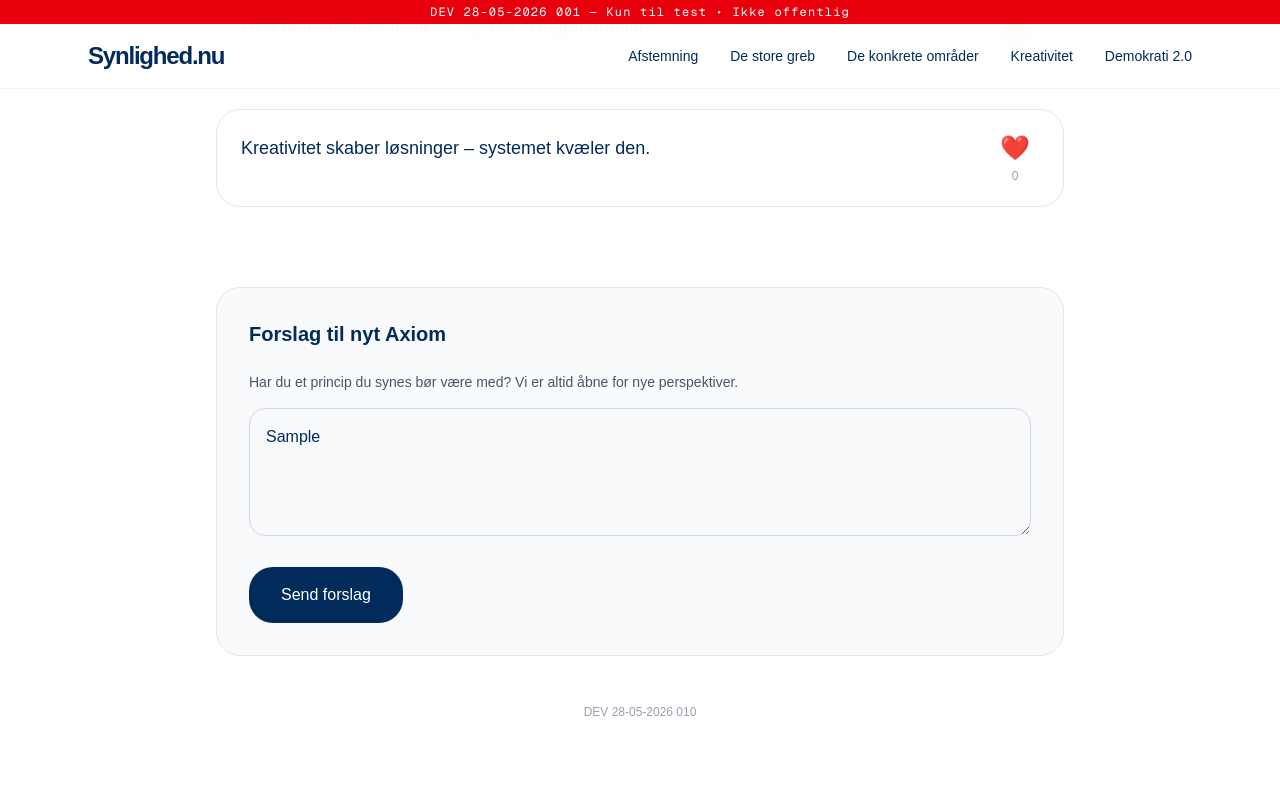
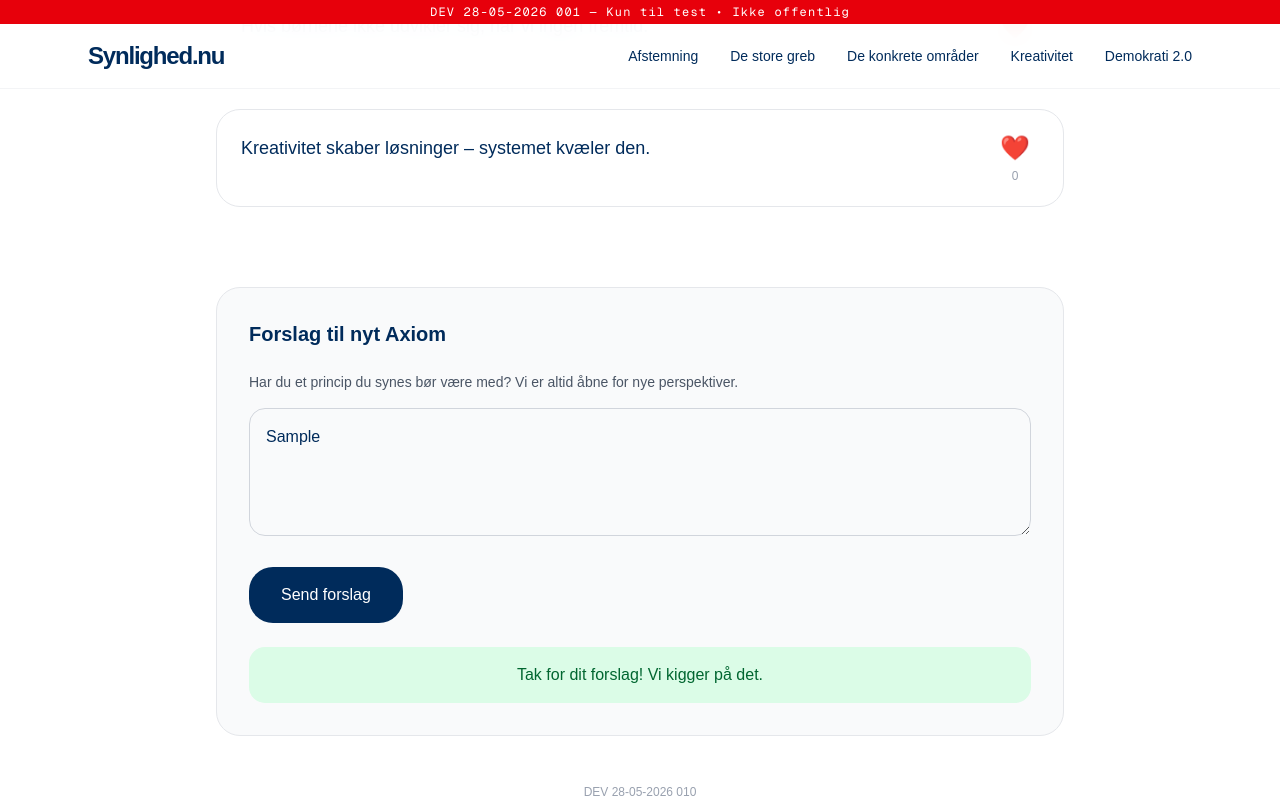
Before and after one commit to synlighed-nu/synlighed-nu-clean, a Next.js app: page /axiomer in a window 1280 px wide. Both pictures are taken after typing "Sample" into the empty fields and a click on the button "Send forslag". Shown: the part 1467-2267 px from the top of the page. Built offline with nearby package versions, Linux system fonts and the light colour scheme.

Commit message:
Update page.tsx

```diff
--- a/app/axiomer/page.tsx
+++ b/app/axiomer/page.tsx
@@ -2,7 +2,7 @@
 
 import React, { useState, useEffect } from 'react';
 import Nav from '../components/common/_Nav';
-import { AXIOMS, DEV_VERSION } from '../lib/constants';   // ← korrekt sti
+import { AXIOMS, DEV_VERSION } from '../lib/constants';
 
 export default function AxiomerPage() {
   const [likes, setLikes] = useState<number[]>(() => {
@@ -20,6 +20,8 @@ export default function AxiomerPage() {
     }
     return new Array(AXIOMS.length).fill(false);
   });
+
+  const [suggestionSubmitted, setSuggestionSubmitted] = useState(false);
 
   useEffect(() => {
     localStorage.setItem('axiomLikes', JSON.stringify(likes));
@@ -45,6 +47,13 @@ export default function AxiomerPage() {
     setLikes(newLikes);
   };
 
+  const handleSubmitSuggestion = (e: React.FormEvent) => {
+    e.preventDefault();
+    setSuggestionSubmitted(true);
+    // Her kan vi senere gemme forslaget – lige nu viser vi kun feedback
+    setTimeout(() => setSuggestionSubmitted(false), 5000); // gemmer beskeden efter 5 sek
+  };
+
   const top3 = [...AXIOMS]
     .map((item, i) => ({ ...item, likes: likes[i], index: i }))
     .sort((a, b) => b.likes - a.likes)
@@ -57,6 +66,7 @@ export default function AxiomerPage() {
       <div className="max-w-4xl mx-auto px-6 pt-28 pb-20">
         <h1 className="text-5xl font-bold tracking-tighter mb-8">Axioms</h1>
 
+        {/* Introduktion */}
         <div className="prose prose-lg max-w-none mb-16">
           <p className="text-xl leading-relaxed">
             Axioms er de få, enkle principper vi vælger at holde fast i.
@@ -77,6 +87,7 @@ export default function AxiomerPage() {
           </a>
         </div>
 
+        {/* Top 3 */}
         <div className="mb-16">
           <h2 className="text-2xl font-semibold mb-6">De mest værdsatte Axioms lige nu</h2>
           <div className="grid md:grid-cols-3 gap-6">
@@ -92,6 +103,7 @@ export default function AxiomerPage() {
           </div>
         </div>
 
+        {/* Alle Axioms */}
         <h2 className="text-2xl font-semibold mb-6">Alle Axioms</h2>
         <div className="space-y-6">
           {AXIOMS.map((axiom, index) => (
@@ -117,18 +129,32 @@ export default function AxiomerPage() {
           ))}
         </div>
 
+        {/* Forslag til nyt Axiom */}
         <div className="mt-20 bg-gray-50 border border-gray-200 rounded-3xl p-8">
           <h3 className="text-xl font-semibold mb-6">Forslag til nyt Axiom</h3>
           <p className="text-sm text-gray-600 mb-4">
             Har du et princip du synes bør være med? Vi er altid åbne for nye perspektiver.
           </p>
+
+          <form onSubmit={handleSubmitSuggestion}>
             <textarea
               className="w-full h-32 border border-gray-300 rounded-2xl p-4 focus:outline-none focus:border-[#002B5B]"
               placeholder="Skriv dit forslag til et nyt Axiom her..."
+              required
             />
-          <button className="mt-6 px-8 py-4 bg-[#002B5B] text-white rounded-3xl font-medium hover:bg-[#001B3D]">
+            <button
+              type="submit"
+              className="mt-6 px-8 py-4 bg-[#002B5B] text-white rounded-3xl font-medium hover:bg-[#001B3D]"
+            >
               Send forslag
             </button>
+          </form>
+
+          {suggestionSubmitted && (
+            <div className="mt-6 p-4 bg-green-100 text-green-800 rounded-2xl text-center">
+              Tak for dit forslag! Vi kigger på det.
+            </div>
+          )}
         </div>
 
         <div className="text-center text-xs text-gray-400 mt-12">
```
Lines whose indentation alone changed are shown as unchanged.
